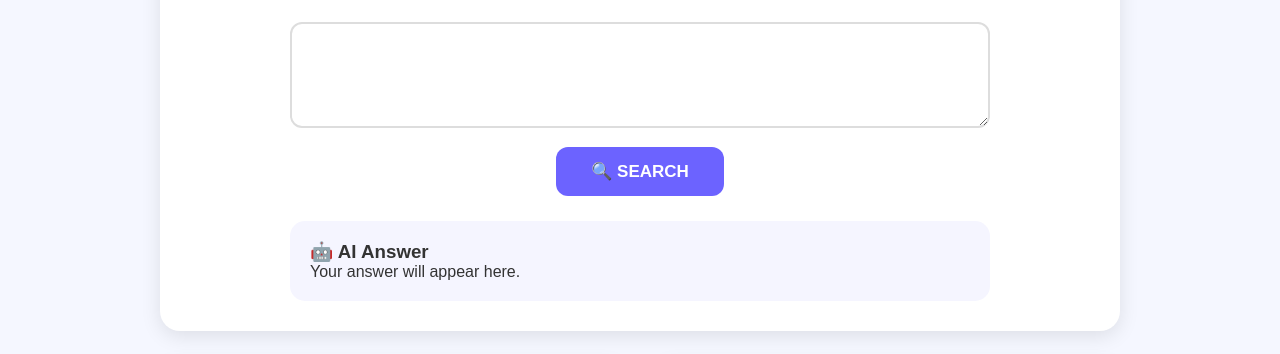
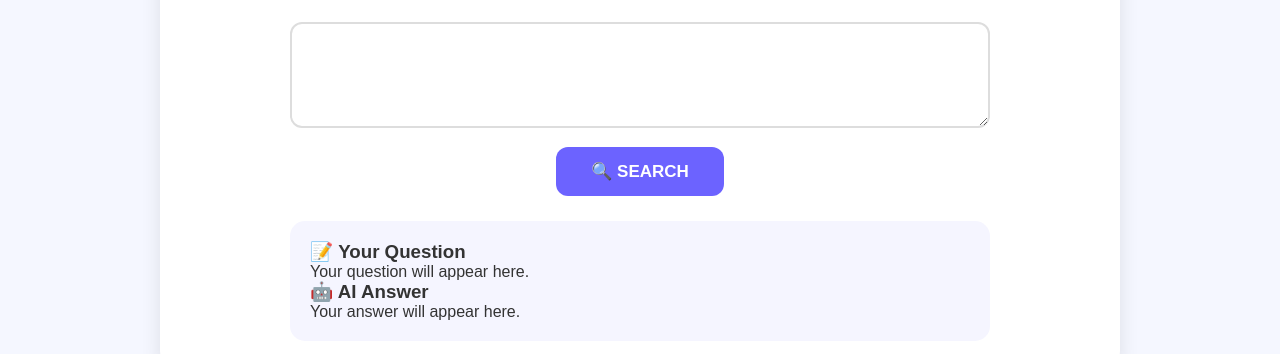
Before and after one commit to mariantwanano03-alt/KidsLearningApp1, a plain HTML site: page homework.html in a window 1280 px wide. Shown: the part 391-745 px from the top of the page. Drawn offline with Linux system fonts and the light colour scheme.

Commit message:
Update homework.html

```diff
--- a/homework.html
+++ b/homework.html
@@ -77,17 +77,30 @@
 
 
             <!-- AI Answer -->
-            <div
-                id="aiAnswer"
-                class="ai-answer">
+            <div id="aiAnswer" class="ai-answer">
 
-                <h3>🤖 AI Answer</h3>
+    <div class="question-display">
 
-                <p>
-                    Your answer will appear here.
-                </p>
+        <h3>📝 Your Question</h3>
 
-            </div>
+        <p id="displayQuestion">
+            Your question will appear here.
+        </p>
+
+    </div>
+
+
+    <div class="answer-display">
+
+        <h3>🤖 AI Answer</h3>
+
+        <p id="displayAnswer">
+            Your answer will appear here.
+        </p>
+
+    </div>
+
+</div>
 
         </section>
 
```
